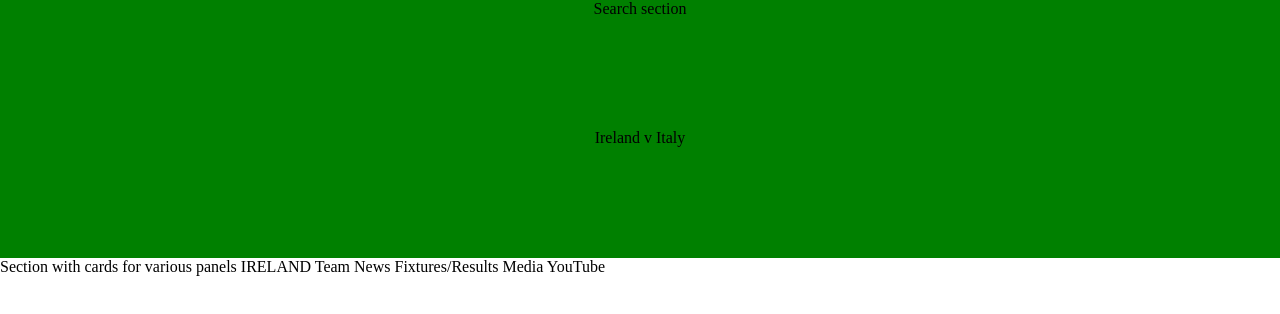
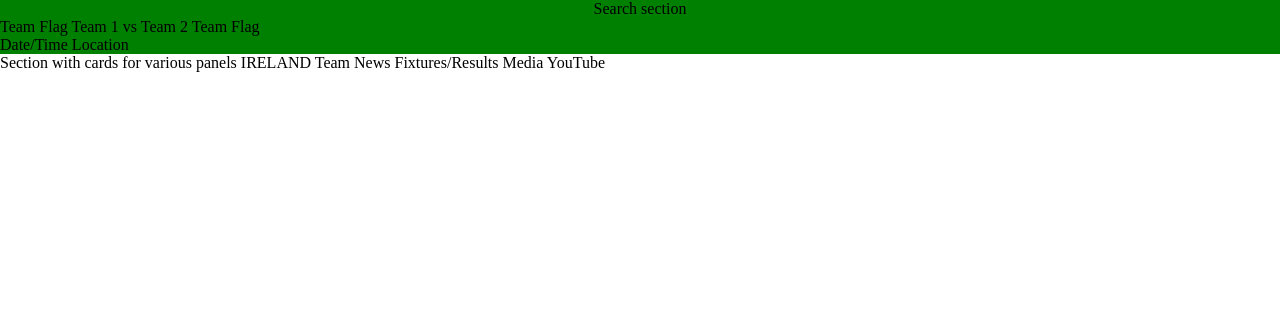
Before and after one commit to mark-obeirne/irish-rugby-start-page, a plain HTML site: page index.html in a window 1280 px wide. Drawn offline with Linux system fonts and the light colour scheme.

Commit message:
Add fixture details
- Add div for fixture team information
- Add div for general fixture details
- Add script link

```diff
--- a/index.html
+++ b/index.html
@@ -13,9 +13,19 @@
             <div class="search-wrapper">
                 Search section
             </div>
-            <div class="fixture-section">
+            <div class="fixture-wrapper">
                 <div class="fixture">
-                    <p>Ireland v Italy</p>
+                    <div class="fixture-teams">
+                        <span>Team Flag</span>
+                        <span>Team 1</span>
+                        <span>vs</span>
+                        <span>Team 2</span>
+                        <span>Team Flag</span>
+                    </div>
+                    <div class="fixture-details">
+                        <span>Date/Time</span>
+                        <span>Location</span>
+                    </div>
                 </div>
             </div>
         </div>
@@ -27,6 +37,6 @@
         YouTube
 
 
-        <script src="" async defer></script>
+        <script src="static/js/script.js"></script>
     </body>
 </html>
```
